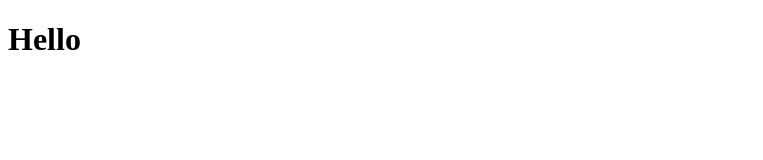
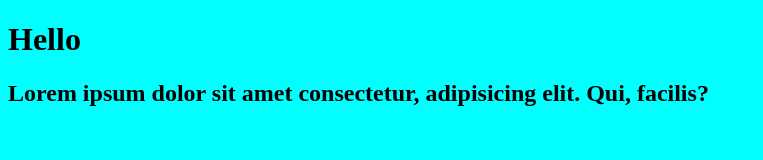
Before and after one commit to gbruunb/frontend-sc, a plain HTML site: page index.html in a window 1280 px wide. Shown: the whole page, without its empty margins (0-763 px from the left). Drawn offline with Linux system fonts and the light colour scheme.

```diff
--- a/index.html
+++ b/index.html
@@ -5,7 +5,8 @@
     <meta name="viewport" content="width=device-width, initial-scale=1.0">
     <title>Document</title>
 </head>
-<body>
+<body style="background-color: aqua;">
     <h1>Hello</h1>
+    <h2>Lorem ipsum dolor sit amet consectetur, adipisicing elit. Qui, facilis?</h2>
 </body>
 </html>
```
